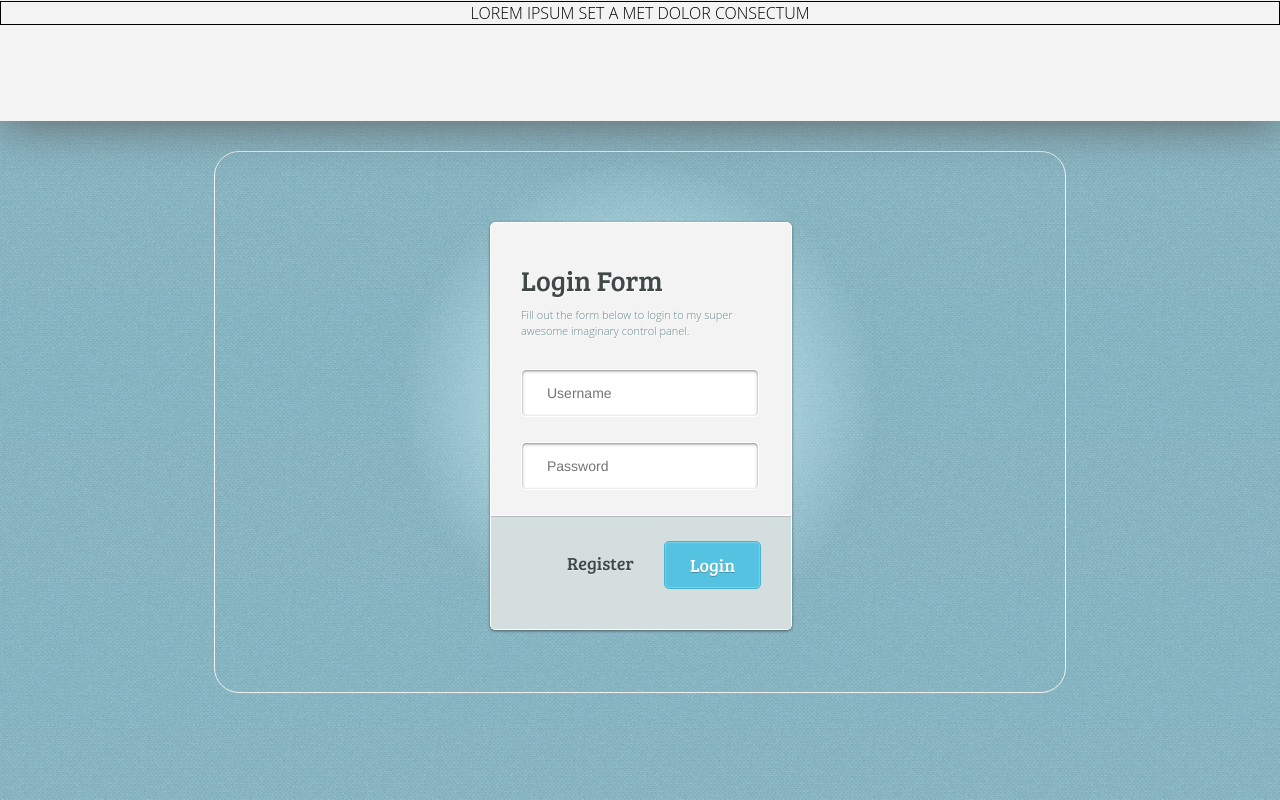
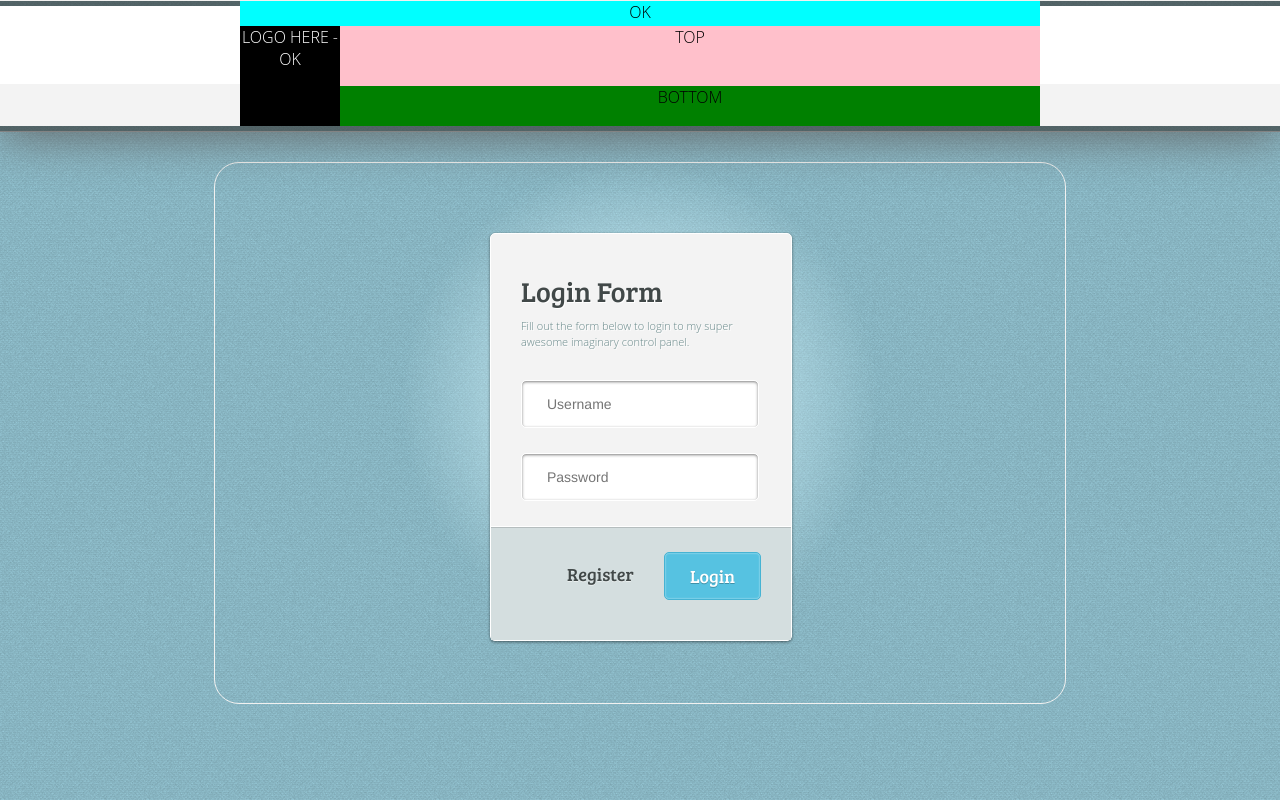
Before and after one commit to flsusp/challenge_dextragiarios_2014, a website: page front/index.htm in a window 1280 px wide. Drawn offline with Linux system fonts and the light colour scheme.

Commit message:
Atualização do cabeçalho da página com a inserção de div para o conteúdo futuro, correção de bugs no css e no jquery, alteração do esquema de cores de fundo das barras (a terminar).

```diff
--- a/front/index.htm
+++ b/front/index.htm
@@ -9,11 +9,25 @@
 </head>
 <body>
 	<div class="nav-header">
+		<div class="nav-wrapper">
+			<div class="top-header">
+				OK
+			</div>
 			<div class="logo-header">
-			LOREM IPSUM SET A MET DOLOR CONSECTUM
+				LOGO HERE - OK
+			</div>
+			<div class="right-header">
+				<span class="right-header-top">
+					TOP
+				</span>
+				<span class="right-header-bottom">
+					BOTTOM
+				</span>
+			</div>
 		</div>
 	</div>
 	<div id="nav">
+
 			<p class="title"><a href="#">CHAOS<span class="subtitle">store</span></a></p>
 			<ul id="navigation">
 				<li><a href="#">Home</a></li>
@@ -22,6 +36,7 @@
 				<li><a href="#">Downloads</a></li>
 				<li><a href="#">About</a></li>
 			</ul>
+
 	</div>
 	<div id="main-content">
 		<div id="wrapper">
--- a/front/script/visual.js
+++ b/front/script/visual.js
@@ -1,7 +1,7 @@
 $(document).ready(function(){
 	$("#nav").hide();
     $(window).scroll(function(){
-        if($(window).scrollTop() >  $("#header").outerHeight()) {
+        if($(window).scrollTop() >  $(".nav-header").outerHeight()) {
         	$("#nav").slideDown();
         } else {
         	$("#nav").slideUp();
--- a/front/style/main.css
+++ b/front/style/main.css
@@ -1,10 +1,10 @@
 body {
-	margin:0px;
+	margin: 0;
 }
 
 li {
-	display:inline;
-	padding:10px;
+	display: inline;
+	padding: 10px;
 }
 
 /*******************
@@ -12,7 +12,9 @@ li {
 *******************/
 
 #nav {
-	background: rgba(65,72,72,0.75) url(../resources/images/nav-bar-background.png) repeat-x center;
+	margin: 0 auto;
+	padding: 0;
+	background: rgba(65,72,72,0.75) url(../resources/images/nav-bar-background2.png) repeat-x center;
 	background-color:#e50014;
 	width:100%;
 	height:40px;
@@ -48,11 +50,10 @@ li {
 	font-size: 25px;
 	width: 350px;
 	margin-top: 4px;
-	margin-left: 150px;
+	margin-left: 5px;
 	font-weight: bold;
 	float: left;
 }
-
 
 .subtitle {
 	color: #EDEDED;
@@ -65,23 +66,75 @@ li {
 *******************/
 
 .nav-header {
-	width:100%;
-	height: 120px;
+	margin: 0 auto;
+	padding: 0;
+	width: 100%;
+	height: 130px;
 	position: relative;
 	top: 0px;
 	background-color:#202021;
 	box-shadow: 0px 1px 50px #5E5E5E;
 	border-top: 1px solid;
 	border-color: #f2f1f0;
-	background: rgba(65,72,72,0.75) url(../resources/images/header-bar-background.png) center;
+	border-bottom: 1px solid;
+	border-bottom-color: #838383;
+	background: rgba(65,72,72,0.75) url(../resources/images/header-background.png) repeat-x center;
 	/*display: none;*/
 	font-family: 'Open Sans', sans-serif;
 	text-align: center;
 }
 
+.nav-wrapper {
+	margin: 0 auto;
+	padding: 0;
+	width: 800px;
+}
+.top-header {
+	margin: 0;
+	padding: 0;
+	float: left;
+	height: 25px;
+	width: 100%;
+	background: cyan;
+}
+
+.right-header {
+	margin: 0;
+	padding: 0;
+	float: right;
+	position: relative;
+	width: 700px;
+	height: 100px;
+	background: blue;
+}
+
+.right-header-top {
+	margin: 0;
+	padding: 0;
+	float: right;
+	width: 700px;
+	height: 60px;
+	background: pink;
+}
+
+.right-header-bottom {
+	margin: 0;
+	padding: 0;
+	float: right;
+	width: 700px;
+	height: 40px;
+	background: green;
+}
+
 .logo-header {
-	border: 1px solid;
-	border-color: black;
+	margin: 0;
+	padding: 0;
+	background: #000;
+	width: 100px;
+	height: 100px;
+	left: 10px;
+	color: #fff;
+	float: left;
 }
 
 /*******************
```
Also changed, not shown: front/resources/images/header-background.png (added), front/resources/images/nav-bar-background2.png (added), 1 other file. Lines whose indentation alone changed are shown as unchanged.
